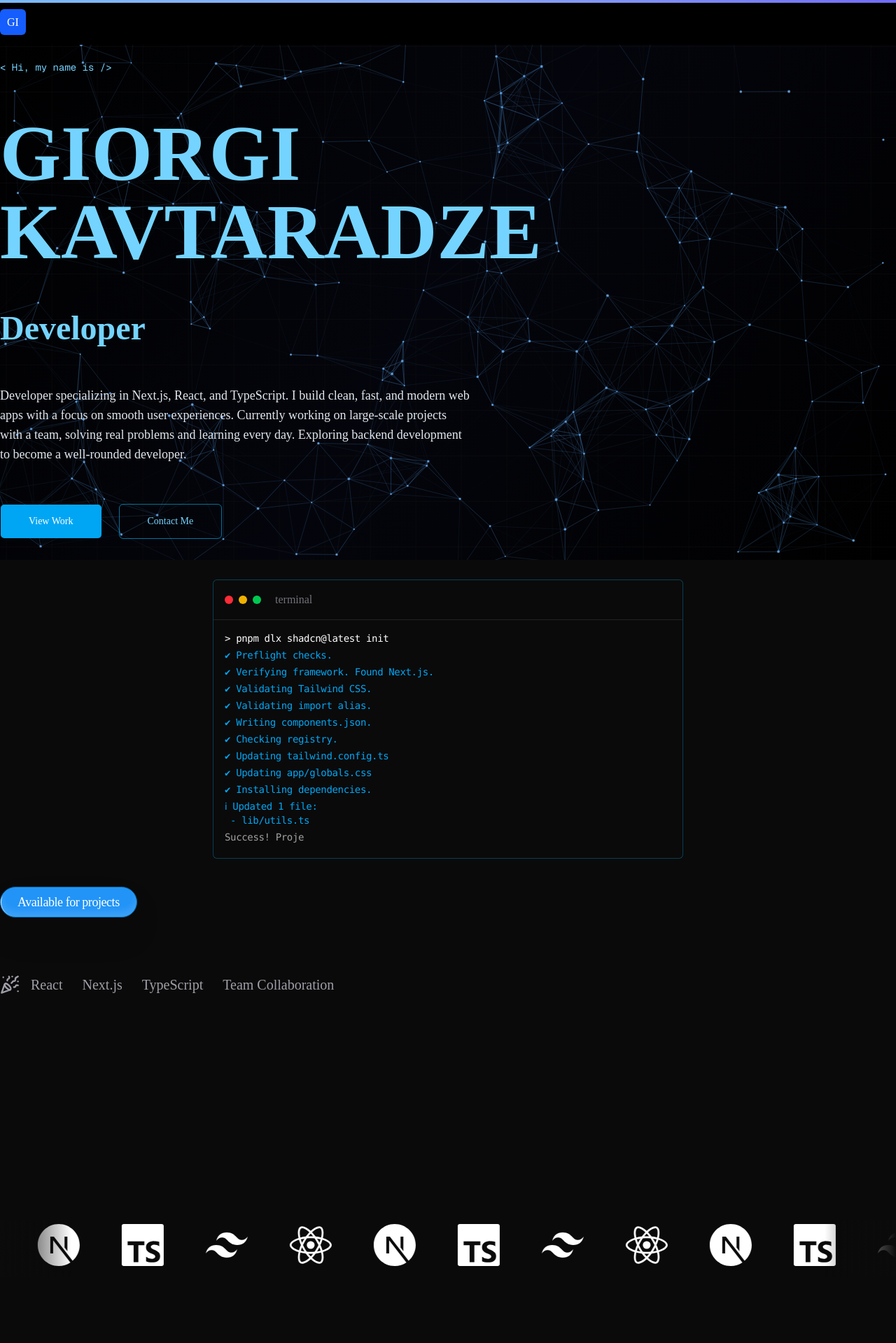
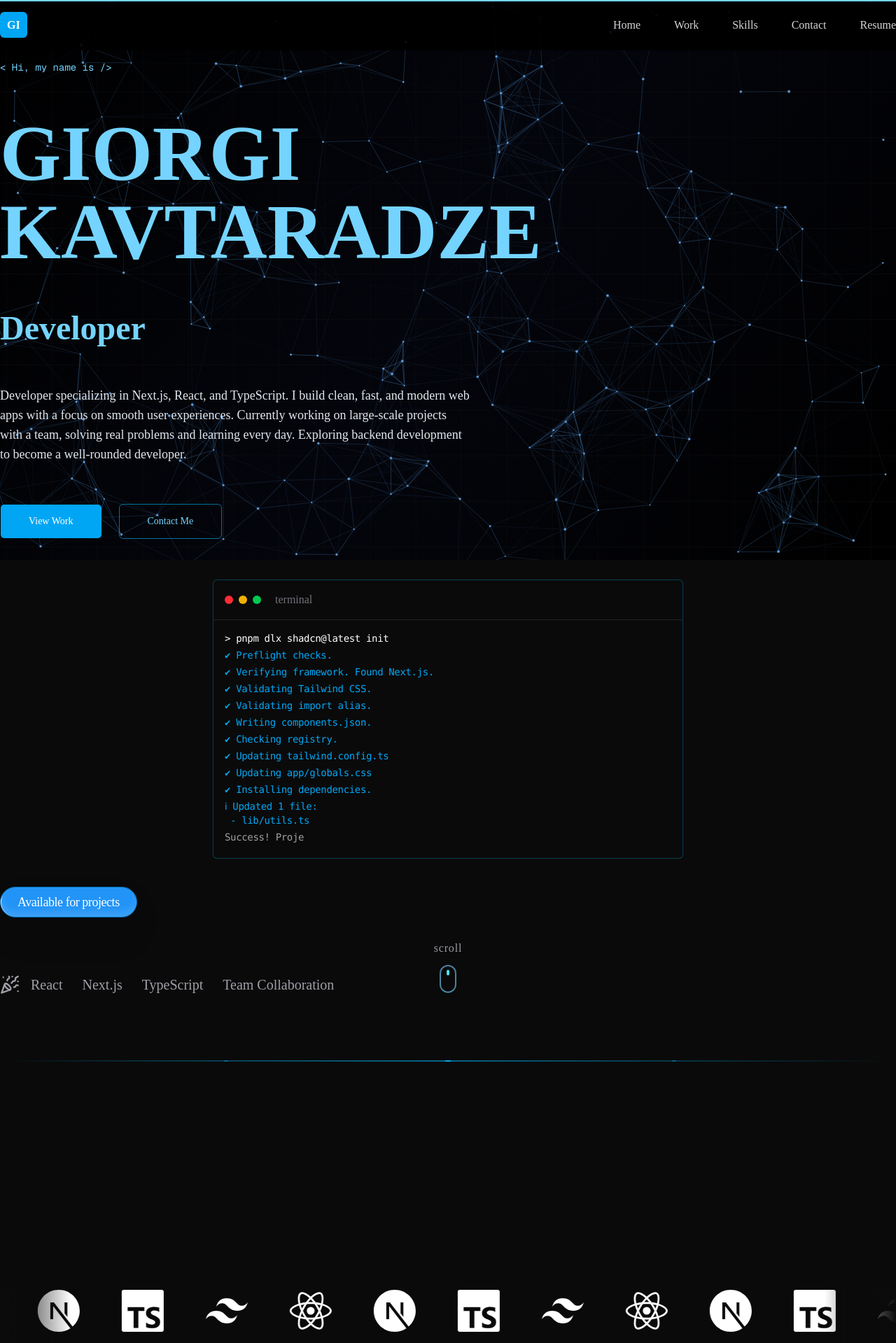
Before and after one commit to giorgi473/webPortfolio, a Next.js app: page / in a window 1280 px wide. Shown: the whole page at 70% size. Before the commit the page ends 1825 px from the top, so only its background shows below. Built offline with nearby package versions, Linux system fonts and the light colour scheme.

Commit message:
feat: polish scroll UX with motion-driven header

```diff
--- a/app/page.tsx
+++ b/app/page.tsx
@@ -10,6 +10,8 @@ import { TerminalDemo } from "@/components/modules/TerminalDemo";
 import Wrapper from "@/components/shared/Wrapper";
 import { PartyPopperIcon } from "@/components/ui/party-popper";
 import { ShimmerButton } from "@/components/ui/shimmer-button";
+import DottedDivider from "@/components/modules/DottedDivider";
+import ScrollIndicator from "@/components/modules/ScrollIndicator";
 
 const techLogos = [
   { node: <SiReact />, title: "React", href: "https://react.dev" },
@@ -74,6 +76,10 @@ function PortfolioPage() {
                   </span>
                 </div>
               </div>
+              <div className="-mt-40 mb-24 flex justify-center select-none">
+                 <ScrollIndicator />
+              </div>
+              <DottedDivider />
             </div>
           </section>
           <section className="mt-80">
--- a/components/Logo.tsx
+++ b/components/Logo.tsx
@@ -1,6 +1,6 @@
 function Logo() {
   return (
-    <span className="p-2.5 bg-blue-600 rounded-sm select-none cursor-pointer">
+    <span className="p-2.5 bg-sky-500 rounded-sm select-none cursor-pointer font-extrabold">
       GI
     </span>
   );
--- /dev/null
+++ b/components/modules/DottedDivider.tsx
@@ -0,0 +1,62 @@
+"use client";
+
+import { motion, Variants } from "motion/react";
+
+const containerVariants: Variants = {
+  hidden: {},
+  visible: {
+    transition: {
+      staggerChildren: 0.15,
+    },
+  },
+};
+
+const lineVariants: Variants = {
+  hidden: { opacity: 0 },
+  visible: {
+    opacity: 1,
+    transition: { duration: 0.4 },
+  },
+};
+
+function DottedDivider() {
+  return (
+    <motion.div
+      className="relative w-full my-12"
+      variants={containerVariants}
+      initial="hidden"
+      animate="visible"
+    >
+      <div className="w-full h-0.5 bg-linear-to-r from-transparent via-sky-400/50 to-transparent" />
+      <motion.div
+        className="absolute left-1/4 top-1/2 -translate-y-1/2 w-1.5 h-px bg-sky-400/60"
+        variants={lineVariants}
+      />
+      <motion.div
+        className="absolute left-1/2 top-1/2 -translate-x-1/2 -translate-y-1/2 w-2 h-0.5 bg-sky-400/80"
+        variants={lineVariants}
+      />
+      <motion.div
+        className="absolute left-3/4 top-1/2 -translate-y-1/2 w-1.5 h-px bg-sky-400/60"
+        variants={lineVariants}
+      />
+      <motion.div
+        className="absolute inset-0 h-px bg-linear-to-r from-transparent via-sky-400/30 to-transparent"
+        initial={{ scaleX: 0, originX: 0 }}
+        animate={{
+          scaleX: [0, 1, 0],
+          opacity: [0, 1, 0],
+          transition: {
+            duration: 2.5,
+            times: [0, 0.6, 1],
+            ease: [0.25, 0.46, 0.45, 0.94],
+            repeat: Infinity,
+            repeatDelay: 1.5,
+          },
+        }}
+      />
+    </motion.div>
+  );
+}
+
+export default DottedDivider;
--- /dev/null
+++ b/components/modules/ScrollIndicator.tsx
@@ -0,0 +1,58 @@
+"use client";
+
+import { motion } from "motion/react";
+
+export default function ScrollIndicator() {
+  return (
+    <motion.div
+      className="flex flex-col items-center gap-3 group"
+      animate={{
+        y: [0, -10, 0],
+      }}
+      transition={{
+        duration: 2,
+        ease: "easeInOut",
+        repeat: Infinity,
+        repeatType: "loop",
+        repeatDelay: 0.8,
+      }}
+    >
+      <motion.span
+        className="text-md tracking-wider text-zinc-400 group-hover:text-sky-400 transition-colors duration-300"
+        animate={{
+          opacity: [1, 0.7, 1],
+        }}
+        transition={{
+          duration: 2,
+          repeat: Infinity,
+          repeatType: "loop",
+        }}
+      >
+        scroll
+      </motion.span>
+      <div
+        className="
+        h-10 w-6 rounded-full border-2 border-sky-300/60
+        flex justify-center overflow-hidden
+        group-hover:border-sky-400/70 group-hover:shadow-md group-hover:shadow-blue-500/50
+        transition-all duration-300
+      "
+      >
+        <motion.span
+          className="mt-1 h-2 w-1 rounded-full bg-cyan-300"
+          animate={{
+            y: [0, 18],
+            opacity: [1, 0],
+          }}
+          transition={{
+            duration: 2,
+            ease: "easeInOut",
+            repeat: Infinity,
+            repeatType: "loop",
+            repeatDelay: 0.7,
+          }}
+        />
+      </div>
+    </motion.div>
+  );
+}
--- a/components/shared/Header.tsx
+++ b/components/shared/Header.tsx
@@ -1,15 +1,35 @@
+import Link from "next/link";
 import Wrapper from "@/components/shared/Wrapper";
 import { ScrollProgress } from "@/components/ui/scroll-progress";
-import Logo from "../Logo";
+import Logo from "@/components/Logo";
 
 function Header() {
   return (
-    <header className="bg-black fixed top-0 w-full z-50 py-5">
+    <header className="bg-black/90 fixed top-0 w-full z-50 py-6">
       <ScrollProgress />
       <Wrapper className="mx-auto">
-        <div className="text-white">
-          <Logo />
-        </div>
+        <nav className="flex items-center justify-between">
+          <div className="text-white">
+            <Logo />
+          </div>
+          <ul className="flex items-center gap-12 select-none text-zinc-300">
+            <li>
+              <Link href={""}>Home</Link>
+            </li>
+            <li>
+              <Link href={""}>Work</Link>
+            </li>
+            <li>
+              <Link href={""}>Skills</Link>
+            </li>
+            <li>
+              <Link href={""}>Contact</Link>
+            </li>
+            <li>
+              <Link href={""}>Resume</Link>
+            </li>
+          </ul>
+        </nav>
       </Wrapper>
     </header>
   );
--- a/components/ui/scroll-progress.tsx
+++ b/components/ui/scroll-progress.tsx
@@ -22,7 +22,7 @@ export function ScrollProgress({
     <motion.div
       ref={ref}
       className={cn(
-        "fixed inset-x-0 top-0 z-50 h-1 origin-left bg-linear-to-r from-[#7cbaf8] via-[#8ca9f3] to-[#726cf6]",
+        "fixed inset-x-0 top-0 z-50 h-0.5 origin-left bg-linear-to-r from-sky-300 via-sky-300 to-sky-300",
         className,
       )}
       style={{
```
